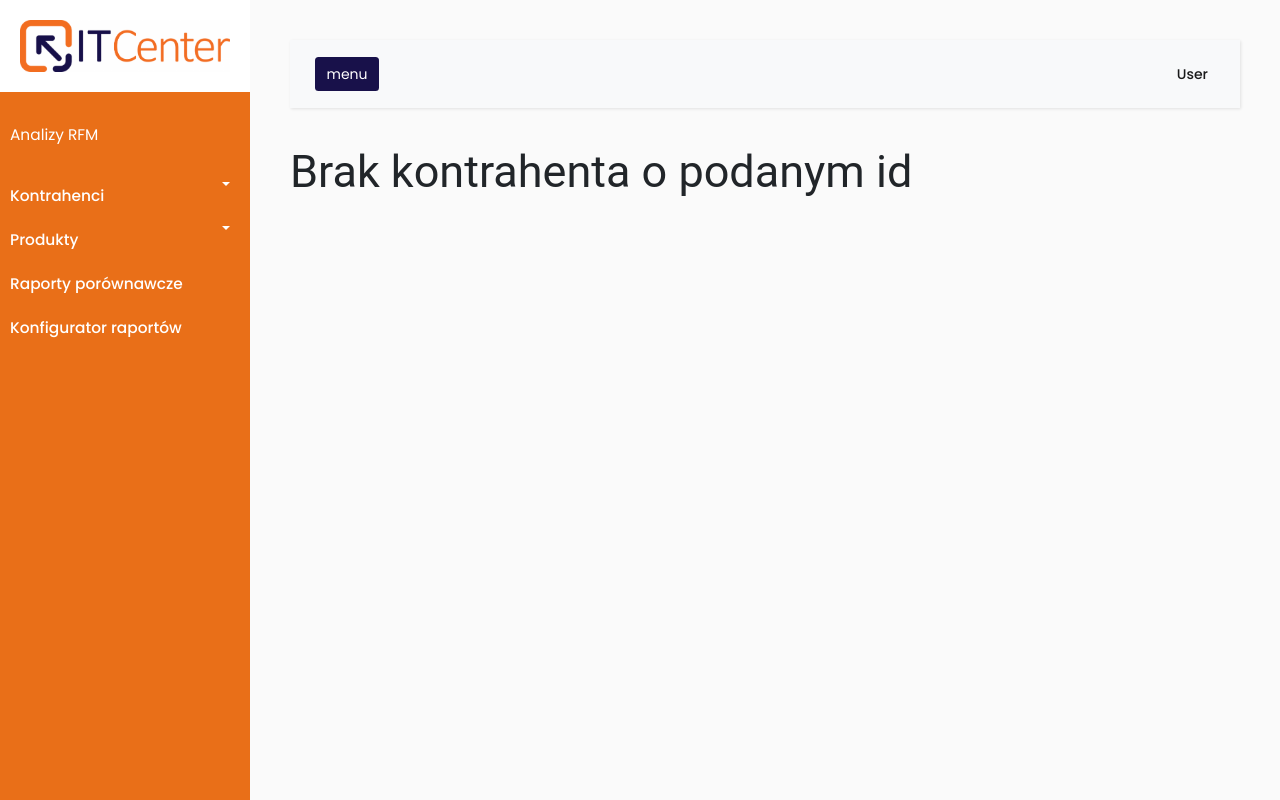
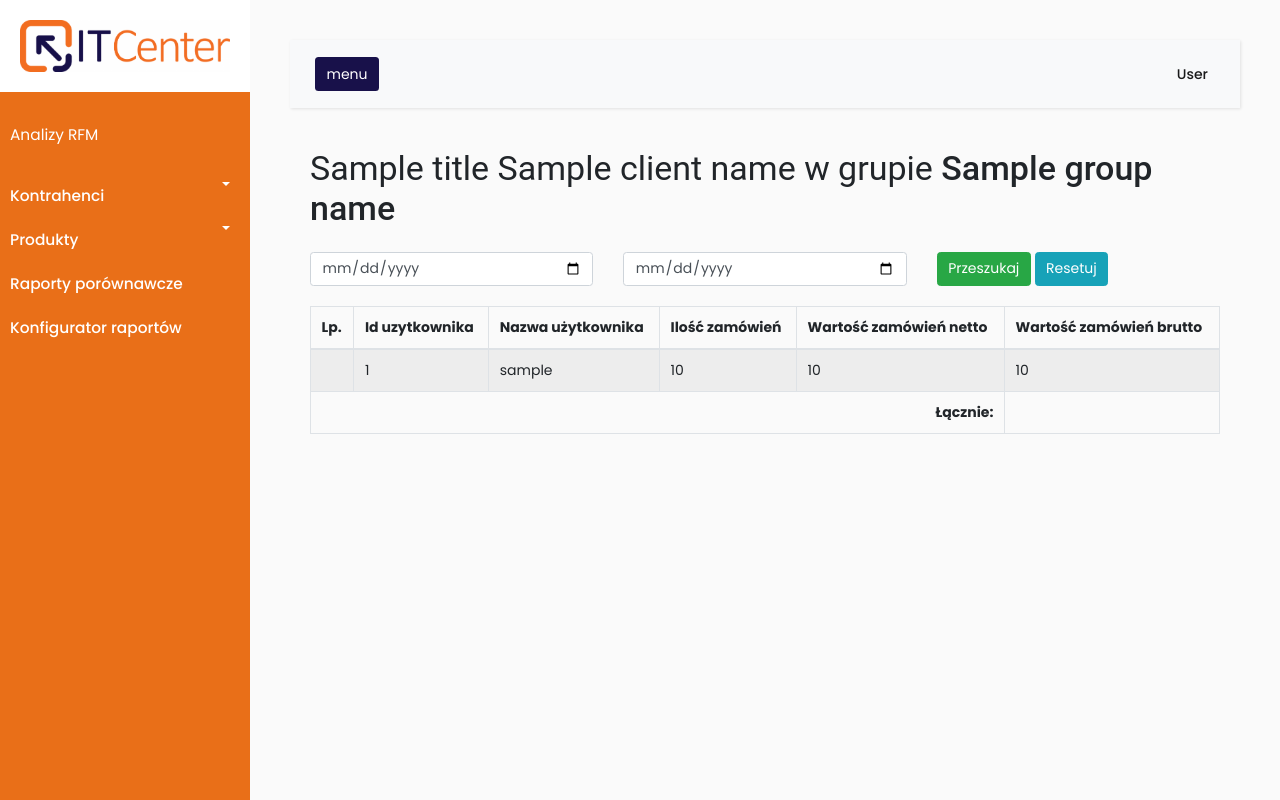
Before and after one commit to takdzwiedz/rfm, a Symfony app: template templates/client/client-order.html.twig in a window 1280 px wide. Run offline with Twig, Linux system fonts and the light colour scheme; the template is opened without the code that fills it: most values are stand-ins (such as "Sample title", 1, 10 or a date in 2020); some libraries are stand-ins or nearby versions.

Commit message:
Client user order list

```diff
--- /dev/null
+++ b/public/js/client-order.js
@@ -0,0 +1,58 @@
+$(document).ready(function () {
+    var t = $('#example').DataTable({
+        "columnDefs": [{
+            "searchable": true,
+            "orderable": true,
+            "targets": 4,
+
+        }],
+        "order": [[4, 'desc']],
+        "language": {
+            "url": "//cdn.datatables.net/plug-ins/1.10.20/i18n/Polish.json"
+        },
+
+        "footerCallback": function (row, data, start, end, display) {
+            var api = this.api(), data;
+
+            // Remove the formatting to get integer data for summation
+            var intVal = function (i) {
+                return typeof i === 'string' ?
+                    i.replace(/[\$,]/g, '') * 1 :
+                    typeof i === 'number' ?
+                        i : 0;
+            };
+
+            // Total over all pages
+            total = api
+                .column(5)
+                .data()
+                .reduce(function (a, b) {
+                    return intVal(a) + intVal(b);
+                }, 0);
+            tatal = (Math.round(total * 100)/100).toFixed(2);
+
+            // Total over this page
+            pageTotal = api
+                .column(5, {page: 'current'})
+                .data()
+                .reduce(function (a, b) {
+                    return intVal(a) + intVal(b);
+                }, 0);
+            pageTotal = (Math.round(pageTotal * 100)/100).toFixed(2);
+
+            // Update footer
+            $(api.column(5).footer()).html(
+                pageTotal +
+                ' ('
+                + tatal
+                + ' zł)'
+            );
+        }
+    });
+
+    t.on('order.dt search.dt', function () {
+        t.column(0, {search: 'applied', order: 'applied'}).nodes().each(function (cell, i) {
+            cell.innerHTML = i + 1;
+        });
+    }).draw();
+});
--- a/src/QueryLogic/ClientOrder.php
+++ b/src/QueryLogic/ClientOrder.php
@@ -22,7 +22,7 @@ class ClientOrder
     {
         $query = "
             SELECT ua.id_auth id_user,
-                   ua.imie_nazwisko name_surname,
+                   ua.imie_nazwisko username_name,
                    k.id_kontrahenta id_client,
                    k.nazwa_kontrahenta client_name,
                    kg.id_grupy id_group,
--- a/templates/client/client-order.html.twig
+++ b/templates/client/client-order.html.twig
@@ -4,7 +4,7 @@
 
 {% block stylesheets %}
     {{ parent() }}
-{#    <link rel="stylesheet" type="text/css" href="{{ asset('css/order-product-group.css') }}">#}
+    <link rel="stylesheet" type="text/css" href="{{ asset('css/order-product-group.css') }}">
     <link rel="stylesheet" type="text/css" href="https://cdn.datatables.net/1.10.20/css/dataTables.bootstrap4.min.css">
 {% endblock %}
 
@@ -12,9 +12,70 @@
 
     {% if client_name %}
 
+        <div class="form">
+            <h3 class="header">{{ title }} {{ client_name }} w grupie <a href="{{ path('analysis_group_order', {'id_group': id_group }) }}">{{ group_name }}</a></h3>
+            <div>
+                <form action="{{ path('analysis_client_order', {'id_client': group_order[0]["id_kontrahenta"]}) }}" method="get">
+                    <div class="row">
+                        <div class="col">
+                            <input class="form-control" type="date" name="from" value="{{ from ? from : '' }}">
+                        </div>
+                        <div class="col">
+                            <input class="form-control" type="date" name="to" value="{{ to ? to : '' }}">
+                        </div>
+                        <div class="col">
+                            <button class="btn btn-success" type="submit">Przeszukaj</button>
+                            <a class="btn btn-info" role="button"
+                               href="{{ path('analysis_client_order', {'from': '', 'to': '', 'id_client': group_order[0]["id_kontrahenta"]}) }}">Resetuj</a>
+                        </div>
+                    </div>
+                </form>
+            </div>
+        </div>
+        <div class="art-container">
+            {% if client_order is empty %}
+                <h4>Brak zamówień kontrahenta w wybranym okresie</h4>
+            {% else %}
+                <div class="chart">
+{#                    <div id="div_column_chart"></div>#}
+                </div>
+                <table id="example" class="table table-striped table-bordered" style="width:100%">
+                    <thead>
+                    <tr>
+                        <th>Lp.</th>
+                        <th>Id uzytkownika</th>
+                        <th>Nazwa użytkownika</th>
+                        <th>Ilość zamówień</th>
+                        <th>Wartość zamówień netto</th>
+                        <th>Wartość zamówień brutto</th>
+                    </tr>
+                    </thead>
+                    <tbody>
+                    {% for user in client_order %}
+                        <tr>
+                            <td></td>
+                            <td>{{ user.id_user }}</td>
+                            <td>{{ user.username_name }} </td>
+                            <td>{{ user.order_quantity }} </td>
+                            <td>{{ user.net_sum }}</td>
+                            <td>{{ user.gross_sum }}</td>
+                        </tr>
+                    {% endfor %}
+                    </tbody>
+                    <tfoot>
+                    <tr>
+                        <th colspan="5" style="text-align:right">Łącznie:</th>
+                        <th></th>
+                    </tr>
+                    </tfoot>
+                </table>
+            {% endif %}
+        </div>
+
+
 
     {%  else %}
-        <h2>Brak kontrahenta o podanym id</h2>
+        <h4>Brak kontrahenta o podanym id</h4>
     {% endif %}
 
 {% endblock %}
@@ -28,6 +89,6 @@
     <script type="text/javascript" src="https://cdn.datatables.net/1.10.20/js/jquery.dataTables.min.js"></script>
     <script type="text/javascript" src="https://cdn.datatables.net/1.10.20/js/dataTables.bootstrap4.min.js"></script>
     <script src="https://cdnjs.cloudflare.com/ajax/libs/malihu-custom-scrollbar-plugin/3.1.5/jquery.mCustomScrollbar.concat.min.js"></script>
-{#    <script type="text/javascript" src="{{ asset('js/client-group.js') }}"></script>#}
+    <script type="text/javascript" src="{{ asset('js/client-order.js') }}"></script>
 
 {% endblock %}
```
Also changed, not shown: public/js/group-order.js (added, +58 -0 lines), src/Controller/ClientController.php (+6 -1 lines), templates/group/group-order.html.twig (+8 -8 lines).
